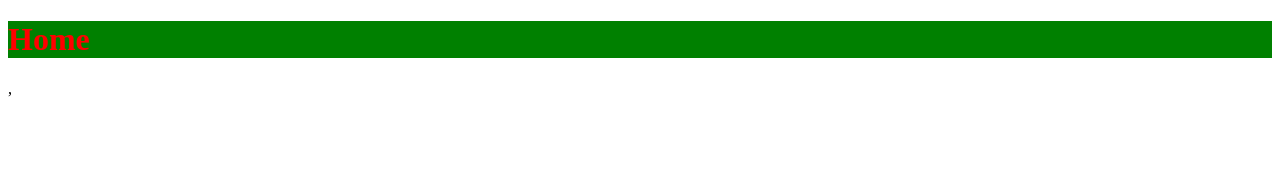
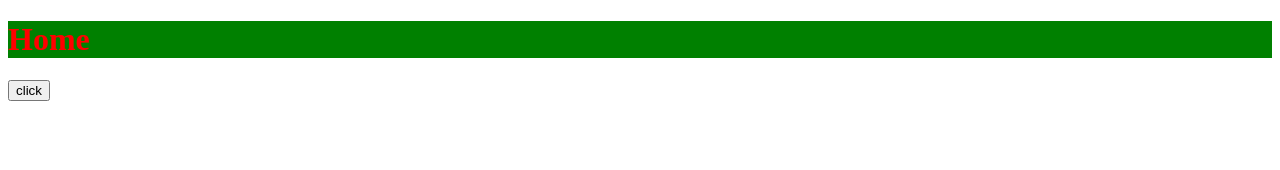
Before and after one commit to Binabh/react-ts-starter-kit, a React app: page / in a window 1280 px wide. Shown: the top 170 px of the page. Built offline with nearby package versions, Linux system fonts and the light colour scheme.

Commit message:
action dispatch working

```diff
--- a/src/index.tsx
+++ b/src/index.tsx
@@ -10,7 +10,7 @@ import App from './app';
 function render() {
   ReactDOM.render(
     <Provider store={store}>
-      <App />,
+      <App />
     </Provider>,
     document.getElementById('content'),
   );
--- a/src/slicers/users.ts
+++ b/src/slicers/users.ts
@@ -25,9 +25,17 @@ const userSlice = createSlice({
     getUserRequest(state) {
       state.loading = true;
     },
+    getUserSuccess(state, { payload }: PayloadAction<User>) {
+      state.user.city = payload.city;
+      state.user.name = payload.name;
+      state.loading = false;
+    },
+    getUserFailure(state) {
+      state.loading = false;
+    },
   },
 });
 
-export const { getUserRequest } = userSlice.actions;
+export const { getUserRequest, getUserFailure, getUserSuccess } = userSlice.actions;
 
 export default userSlice.reducer;
--- a/src/views/Home/index.tsx
+++ b/src/views/Home/index.tsx
@@ -1,7 +1,17 @@
 import React from 'react';
+import { useSelector, useDispatch } from 'react-redux';
+import { getUserRequest } from 'src/slicers/users';
 
 function Home() {
-  return <h1>Home</h1>;
+  const dispatch = useDispatch();
+  return (
+    <>
+      <h1>Home</h1>
+      <button type="button" onClick={() => dispatch(getUserRequest())}>
+        click
+      </button>
+    </>
+  );
 }
 
 export default Home;
```
Also changed, not shown: src/sagas/users.ts (added).
